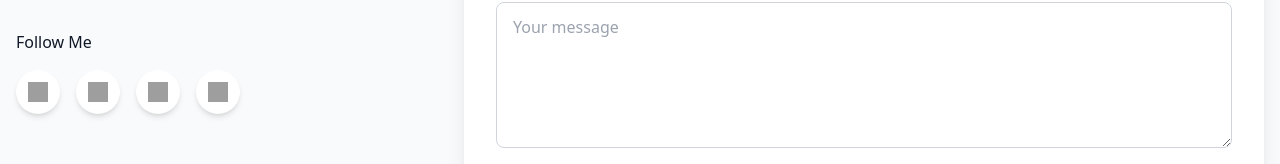
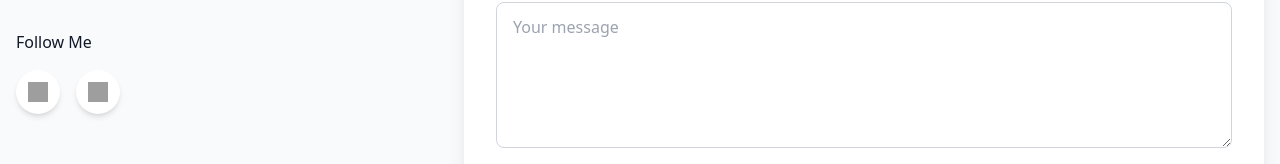
Before and after one commit to uthayaa2005/professional-portfolio, a React (Vite) app: page / in a window 1280 px wide. Shown: the part 5851-6015 px from the top of the page. Built offline with nearby package versions, Linux system fonts and the light colour scheme; grey boxes are pictures that could not be loaded.

Commit message:
second commit

```diff
--- a/src/components/Contact.tsx
+++ b/src/components/Contact.tsx
@@ -87,7 +87,7 @@ const Contact = () => {
             <div className="mt-8">
               <h4 className="font-medium text-gray-900 mb-4">Follow Me</h4>
               <div className="flex space-x-4">
-                {['github', 'linkedin', 'twitter', 'instagram'].map((social) => (
+                {['github', 'linkedin'].map((social) => (
                   <a
                     key={social}
                     href={`https://${social}.com`}
```
